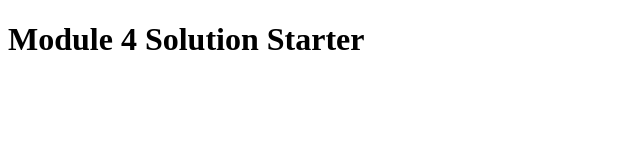
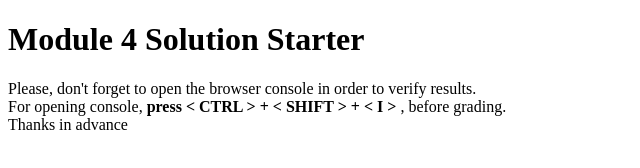
Before and after one commit to grosse/fullstack_module4, a plain HTML site: page index.html in a window 1280 px wide. Shown: the whole page, without its empty margins (0-640 px from the left). Drawn offline with Linux system fonts and the light colour scheme.

Commit message:
looks finished

```diff
--- a/index.html
+++ b/index.html
@@ -12,5 +12,11 @@
 </head>
 <body>
   <h1>Module 4 Solution Starter</h1>
+
+  Please, don't forget to open the browser console in order to verify results. <br>
+  For opening console, <b>press < CTRL > + < SHIFT > +  < I ></b> , before grading. <br>
+  Thanks in advance
+
+
 </body>
 </html>
```
